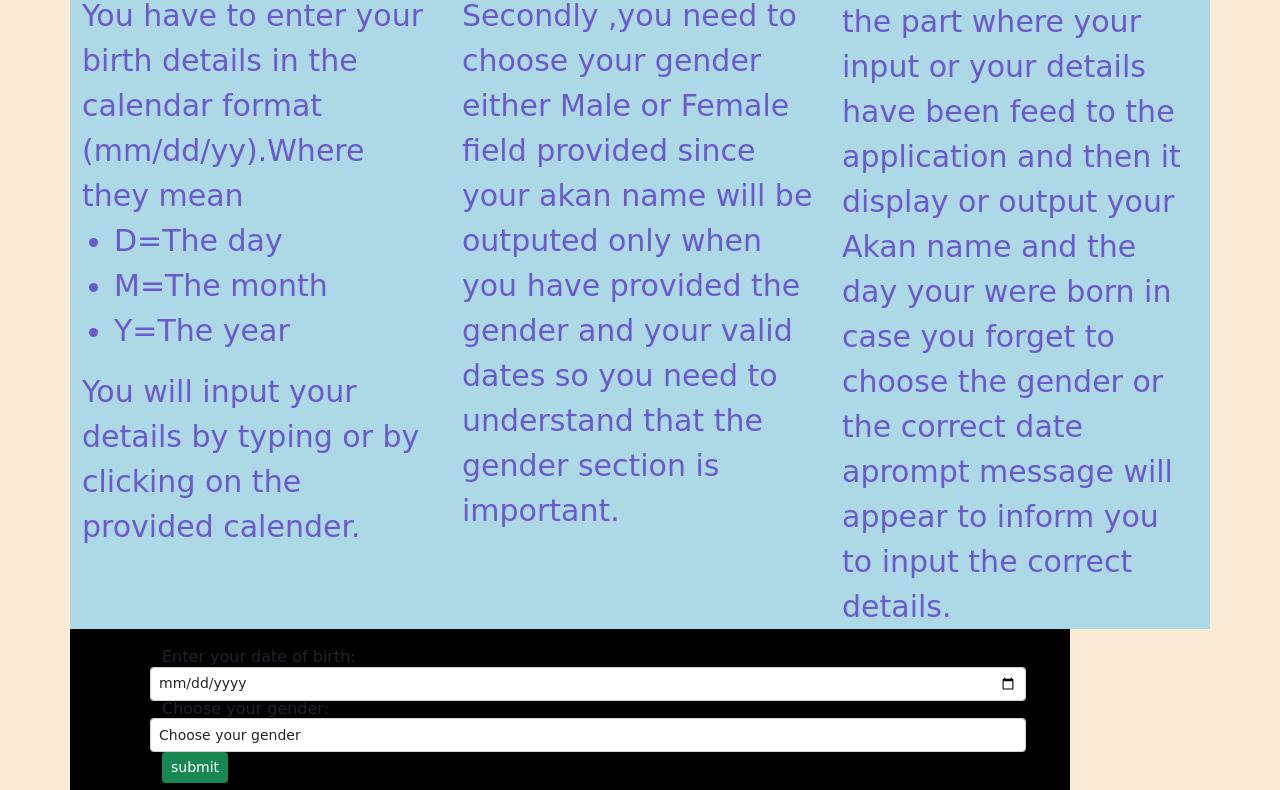
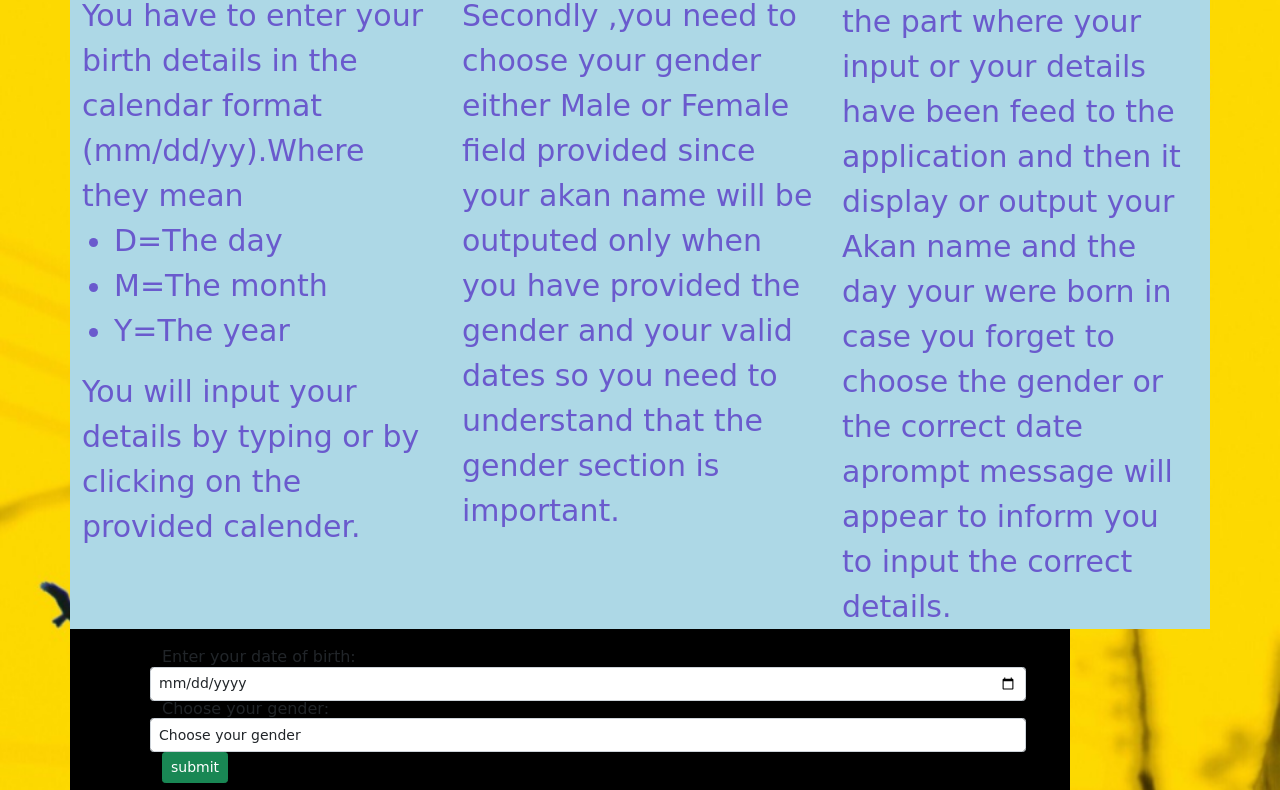
Before and after one commit to kwamemilanya/Akan-names-project, a plain HTML site: page index.html in a window 1280 px wide. Shown: the part 212-1002 px from the top of the page. Drawn offline with Linux system fonts and the light colour scheme; files whose address does not match are found by name.

Commit message:
Update styles.css

```diff
--- a/styles.css
+++ b/styles.css
@@ -1,5 +1,5 @@
 body{
-background-image:url(../Images/ghakan.png);
+background-image:url(ghakan.png);
 background-color:antiquewhite;
 background-repeat: no-repeat;
 background-size: cover;
```
